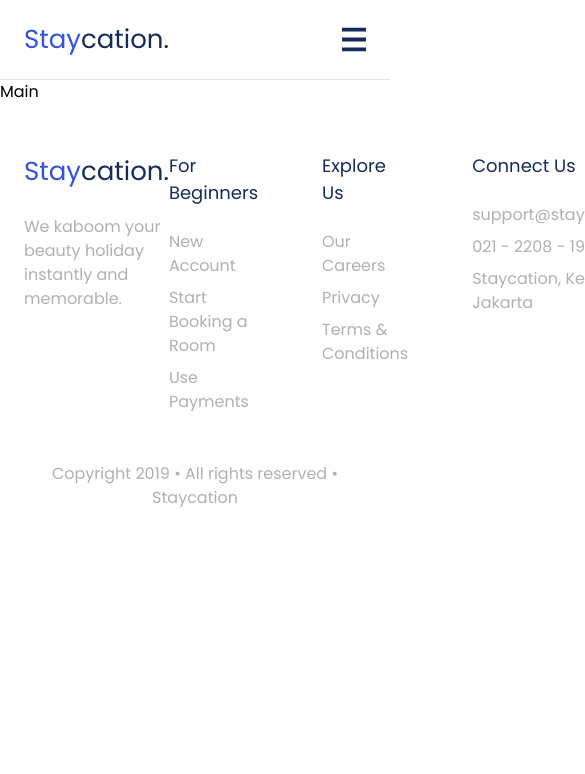
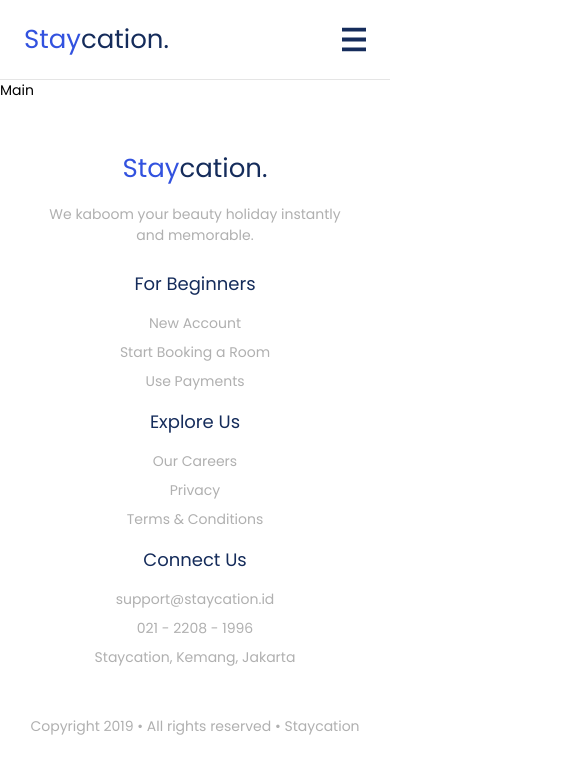
Before and after one commit to markhadi/staycation, a Next.js app: page / in a window 390 px wide. Shown: the top 774 px of the page, 585 px wide, since content can reach past the window. Built offline with nearby package versions, Linux system fonts and the light colour scheme.

Commit message:
fix Footer responsive

```diff
--- a/app/globals.css
+++ b/app/globals.css
@@ -3,7 +3,7 @@
 @tailwind utilities;
 
 body {
-  @apply min-h-screen bg-white text-base leading-normal;
+  @apply min-h-screen bg-white text-sm leading-normal md:text-base transition-all duration-300;
 }
 
 .menuOpenMobile {
--- a/components/Brand.jsx
+++ b/components/Brand.jsx
@@ -2,7 +2,10 @@ import Link from "next/link";
 
 const Brand = () => {
   return (
-    <Link href={"/"} className="text-blue-500 font-medium text-[26px]">
+    <Link
+      href={"/"}
+      className="text-blue-500 font-medium text-[26px] w-max self-center md:self-start"
+    >
       Stay<span className="text-blue-900">cation.</span>
     </Link>
   );
--- a/components/Footer/Footer.jsx
+++ b/components/Footer/Footer.jsx
@@ -7,15 +7,15 @@ const Footer = () => {
   return (
     <footer className="flex place-content-center">
       <div className="flex flex-col gap-12 py-12 w-full max-w-1140 px-6 md:px-0">
-        <div className="flex justify-between">
-          <div className="flex flex-col gap-6">
+        <div className="flex flex-col items-center gap-6 md:flex-row md:gap-0 md:justify-between">
+          <div className="flex flex-col gap-4 text-center md:text-left md:gap-6">
             <Brand />
             <p className="text-gray-400 font-light max-w-xs">
               We kaboom your beauty holiday instantly and memorable.
             </p>
           </div>
 
-          <div className="flex gap-16">
+          <div className="flex flex-col items-center gap-4 text-center sm:text-left sm:flex-row sm:gap-16">
             {footerLinks.map((section, index) => (
               <FooterSection
                 key={index}
@@ -26,7 +26,7 @@ const Footer = () => {
           </div>
         </div>
 
-        <p className="text-center text-gray-400 font-light">
+        <p className="text-center text-gray-400 font-light transition-all duration-300">
           Copyright 2019 • All rights reserved • Staycation
         </p>
       </div>
--- a/components/Footer/FooterSection.jsx
+++ b/components/Footer/FooterSection.jsx
@@ -2,11 +2,15 @@ import Link from "next/link";
 
 const FooterSection = ({ title, links }) => {
   return (
-    <div className="flex flex-col gap-6">
+    <div className="flex flex-col gap-4 sm:gap-6">
       <strong className="text-[18px] text-blue-900 font-medium">{title}</strong>
       <div className="flex flex-col gap-2">
         {links.map((link, index) => (
-          <Link key={index} href={"/"} className="text-gray-400 font-light">
+          <Link
+            key={index}
+            href={"/"}
+            className="text-gray-400 font-light transition-all duration-300"
+          >
             {link}
           </Link>
         ))}
```
